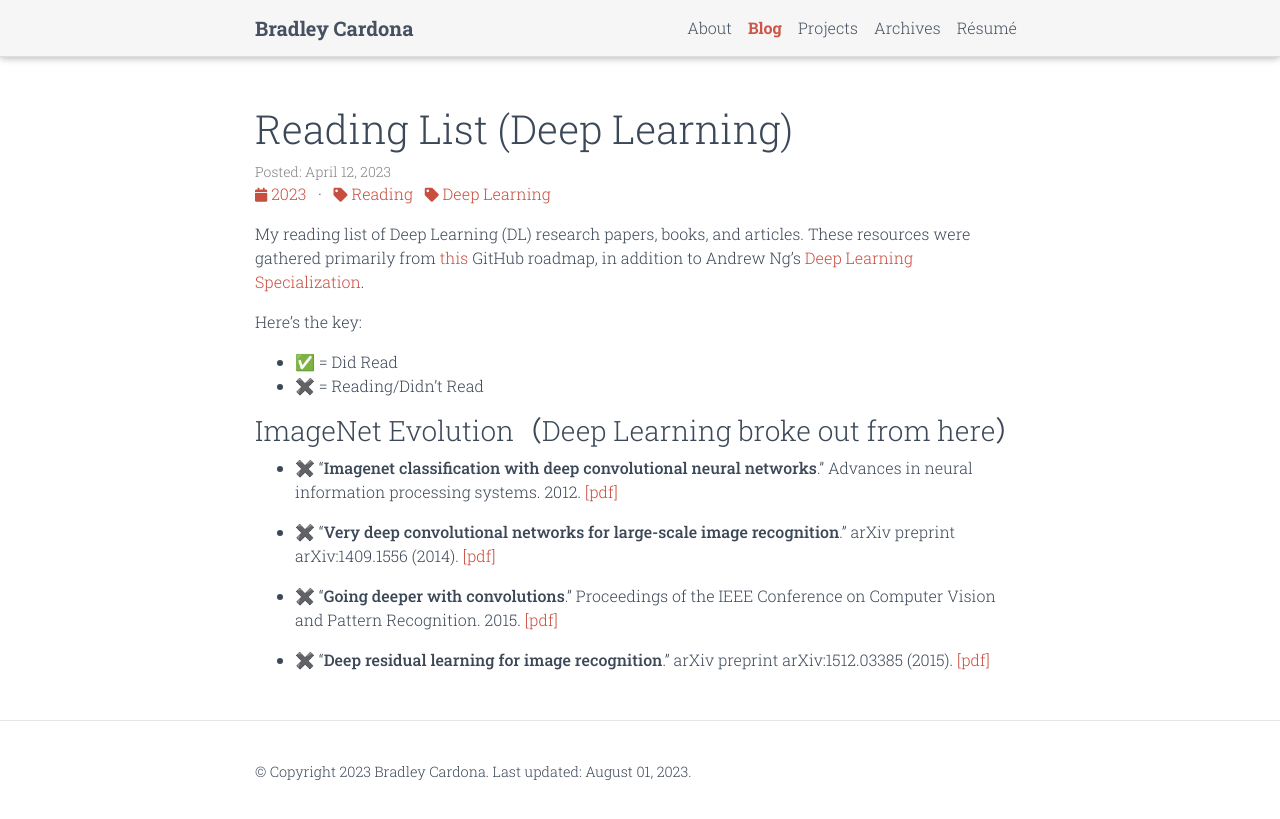
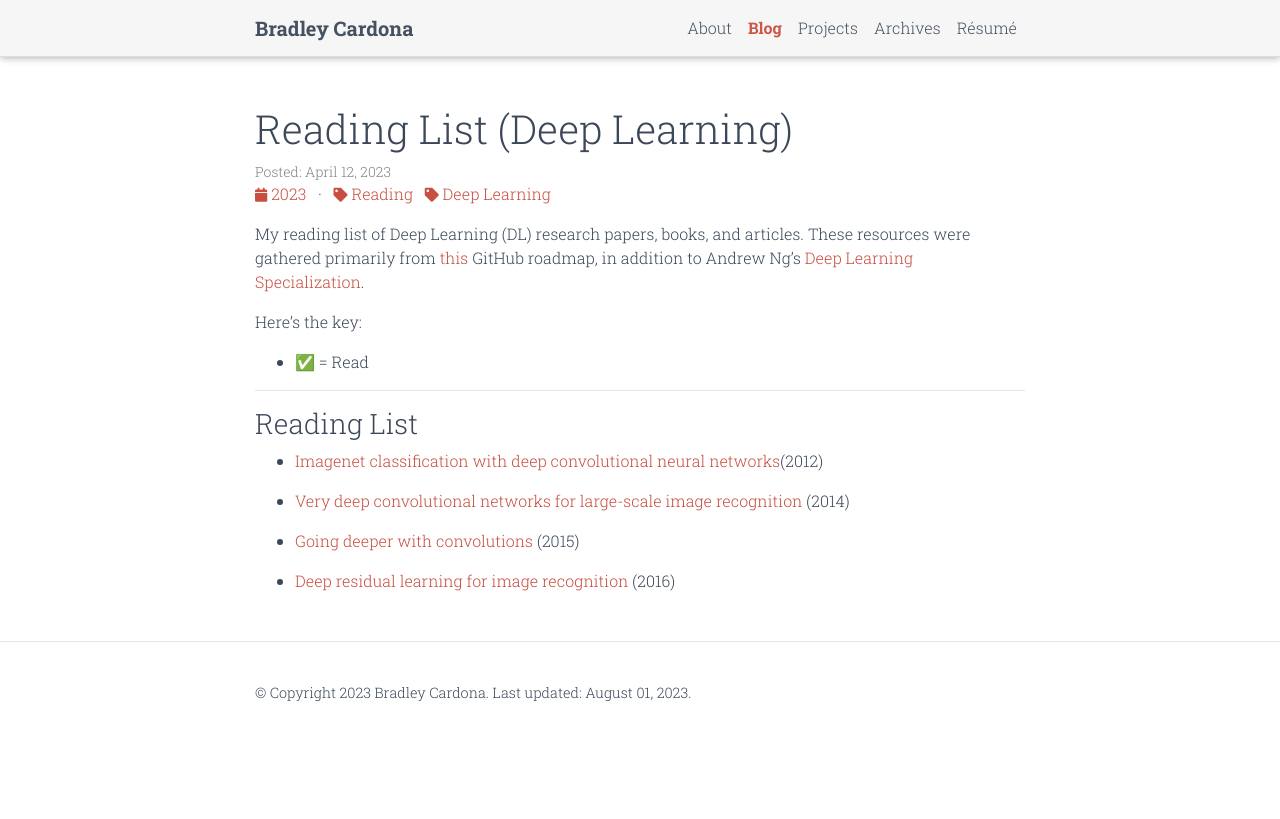
Before and after one commit to BMCARDONA/bmcardona.github.io, a Jekyll site: the page built from _posts/2023-04-05-research-papers-reading-list.md, in a window 1280 px wide. Shown: the top 819 px of the page. Built offline with Jekyll 4.4.1, drawn with Linux system fonts in a browser that asks for light colours; comment, search, counter and statistics services are not loaded; a style sheet for code colours, icons or effects is not loaded.

Commit message:
update reading list

```diff
--- a/_posts/2023-04-05-research-papers-reading-list.md
+++ b/_posts/2023-04-05-research-papers-reading-list.md
@@ -9,15 +9,16 @@ related_posts: false
 My reading list of Deep Learning (DL) research papers, books, and articles. These resources were gathered primarily from [this](https://github.com/floodsung/Deep-Learning-Papers-Reading-Roadmap) GitHub roadmap, in addition to Andrew Ng's [Deep Learning Specialization](https://www.coursera.org/specializations/deep-learning).
 
 Here's the key:
-- ✅ = Did Read
-- ✖️ = Reading/Didn't Read
+- ✅ = Read
 
-### ImageNet Evolution（Deep Learning broke out from here）
+___
 
-- ✖️ "**Imagenet classification with deep convolutional neural networks**." Advances in neural information processing systems. 2012. [[pdf]](http://papers.nips.cc/paper/4824-imagenet-classification-with-deep-convolutional-neural-networks.pdf)
+### Reading List
 
-- ✖️ "**Very deep convolutional networks for large-scale image recognition**." arXiv preprint arXiv:1409.1556 (2014). [[pdf]](https://arxiv.org/pdf/1409.1556.pdf)
+- [Imagenet classification with deep convolutional neural networks](http://papers.nips.cc/paper/4824-imagenet-classification-with-deep-convolutional-neural-networks.pdf)(2012)
 
-- ✖️ "**Going deeper with convolutions**." Proceedings of the IEEE Conference on Computer Vision and Pattern Recognition. 2015. [[pdf]](http://www.cv-foundation.org/openaccess/content_cvpr_2015/papers/Szegedy_Going_Deeper_With_2015_CVPR_paper.pdf)
+- [Very deep convolutional networks for large-scale image recognition](https://arxiv.org/pdf/1409.1556.pdf) (2014)
 
-- ✖️ "**Deep residual learning for image recognition**." arXiv preprint arXiv:1512.03385 (2015). [[pdf]](https://arxiv.org/pdf/1512.03385.pdf)
+- [Going deeper with convolutions](http://www.cv-foundation.org/openaccess/content_cvpr_2015/papers/Szegedy_Going_Deeper_With_2015_CVPR_paper.pdf) (2015)
+
+- [Deep residual learning for image recognition](https://arxiv.org/pdf/1512.03385.pdf) (2016)
```
